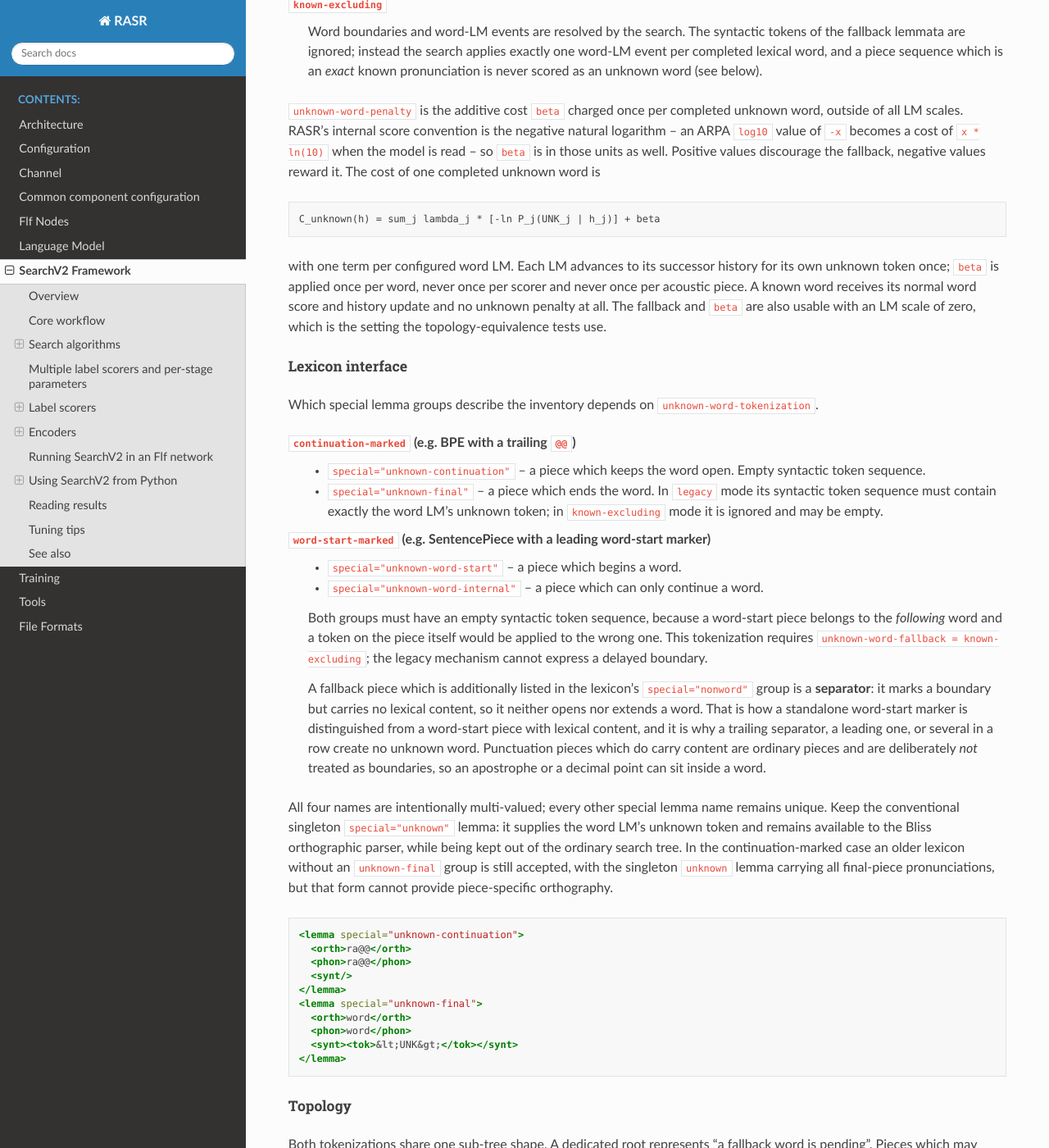
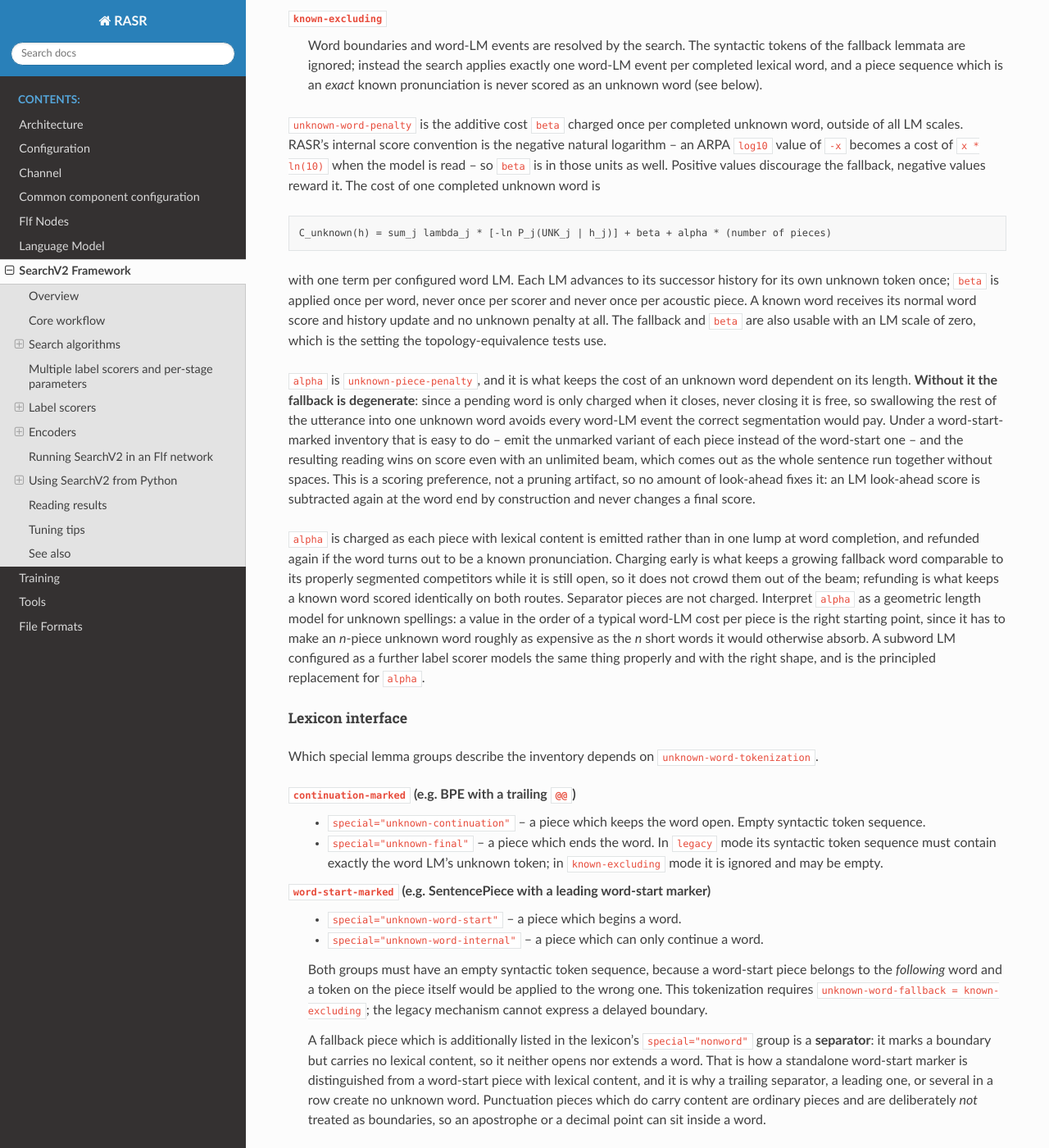
Before and after one commit to rwth-i6/rasr, a Sphinx documentation site: the page built from doc/search_v2.rst, in a window 1280 px wide and 1400 px high, scrolled down 8591 px. Shown: the whole window at 82% size. Built offline with Sphinx 7.4.7 and the Read the Docs theme 3.1.0, drawn with Linux system fonts in a browser that asks for light colours; some of the changed text lies outside the part shown.

Commit message:
Make the cost of an unknown word grow with its length
A pending fallback word is only charged when it closes, so never closing it was
free: swallowing the rest of the utterance into a single unknown word avoids every
word-LM event the correct segmentation would pay. Under a word-start-marked
inventory that is easy to do -- emit the unmarked variant of each piece instead of
the word-start one -- and the resulting reading wins on score even with an
unlimited beam. The symptom is the whole sentence run together without spaces.

Add `unknown-piece-penalty` (alpha), charged once per subword piece with lexical
content of a completed unknown word, so that

    C_unknown(h) = sum_j lambda_j * [-ln P_j(UNK_j | h_j)] + beta + alpha * n_pieces

It is charged as each piece is emitted rather than in one lump at completion, which
also keeps a growing fallback word comparable to its properly segmented competitors
while it is still open instead of letting it crowd them out of the beam, and it is
refunded again when the word resolves to a known pronunciation, so a known word is
still scored identically on both routes. Separator pieces carry no lexical content
and are not charged.

This is a scoring preference rather than a pruning artifact, so LM look-ahead does
not address it: a look-ahead score is subtracted again at the word end by
construction and never changes a final score. The new test
WithoutAPerPieceCostALongPendingWordSwallowsTheSentence pins the old behaviour with
an unlimited beam to document that.

Default 0.0, so existing behaviour and job identities are unchanged.

Co-Authored-By: Claude Opus 5 (1M context) <noreply@anthropic.com>

```diff
--- a/doc/search_v2.rst
+++ b/doc/search_v2.rst
@@ -360,6 +360,7 @@ orthography and survives traceback -- and is governed by two parameters of the s
     unknown-word-fallback     = auto | disabled | legacy | known-excluding
     unknown-word-tokenization = continuation-marked | word-start-marked
     unknown-word-penalty      = 0.0
+    unknown-piece-penalty     = 0.0
 
 ``unknown-word-fallback`` selects the policy:
 
@@ -388,12 +389,30 @@ discourage the fallback, negative values reward it. The cost of one completed un
 
 .. code-block:: text
 
-    C_unknown(h) = sum_j lambda_j * [-ln P_j(UNK_j | h_j)] + beta
+    C_unknown(h) = sum_j lambda_j * [-ln P_j(UNK_j | h_j)] + beta + alpha * (number of pieces)
 
 with one term per configured word LM. Each LM advances to its successor history for its own unknown token once;
 ``beta`` is applied once per word, never once per scorer and never once per acoustic piece. A known word receives
 its normal word score and history update and no unknown penalty at all. The fallback and ``beta`` are also usable
 with an LM scale of zero, which is the setting the topology-equivalence tests use.
+
+``alpha`` is ``unknown-piece-penalty``, and it is what keeps the cost of an unknown word dependent on its length.
+**Without it the fallback is degenerate**: since a pending word is only charged when it closes, never closing it is
+free, so swallowing the rest of the utterance into one unknown word avoids every word-LM event the correct
+segmentation would pay. Under a word-start-marked inventory that is easy to do -- emit the unmarked variant of each
+piece instead of the word-start one -- and the resulting reading wins on score even with an unlimited beam, which
+comes out as the whole sentence run together without spaces. This is a scoring preference, not a pruning artifact,
+so no amount of look-ahead fixes it: an LM look-ahead score is subtracted again at the word end by construction and
+never changes a final score.
+
+``alpha`` is charged as each piece with lexical content is emitted rather than in one lump at word completion, and
+refunded again if the word turns out to be a known pronunciation. Charging early is what keeps a growing fallback
+word comparable to its properly segmented competitors while it is still open, so it does not crowd them out of the
+beam; refunding is what keeps a known word scored identically on both routes. Separator pieces are not charged.
+Interpret ``alpha`` as a geometric length model for unknown spellings: a value in the order of a typical word-LM
+cost per piece is the right starting point, since it has to make an *n*-piece unknown word roughly as expensive as
+the *n* short words it would otherwise absorb. A subword LM configured as a further label scorer models the same
+thing properly and with the right shape, and is the principled replacement for ``alpha``.
 
 Lexicon interface
 """""""""""""""""
```
Also changed, not shown: 5 other files.
